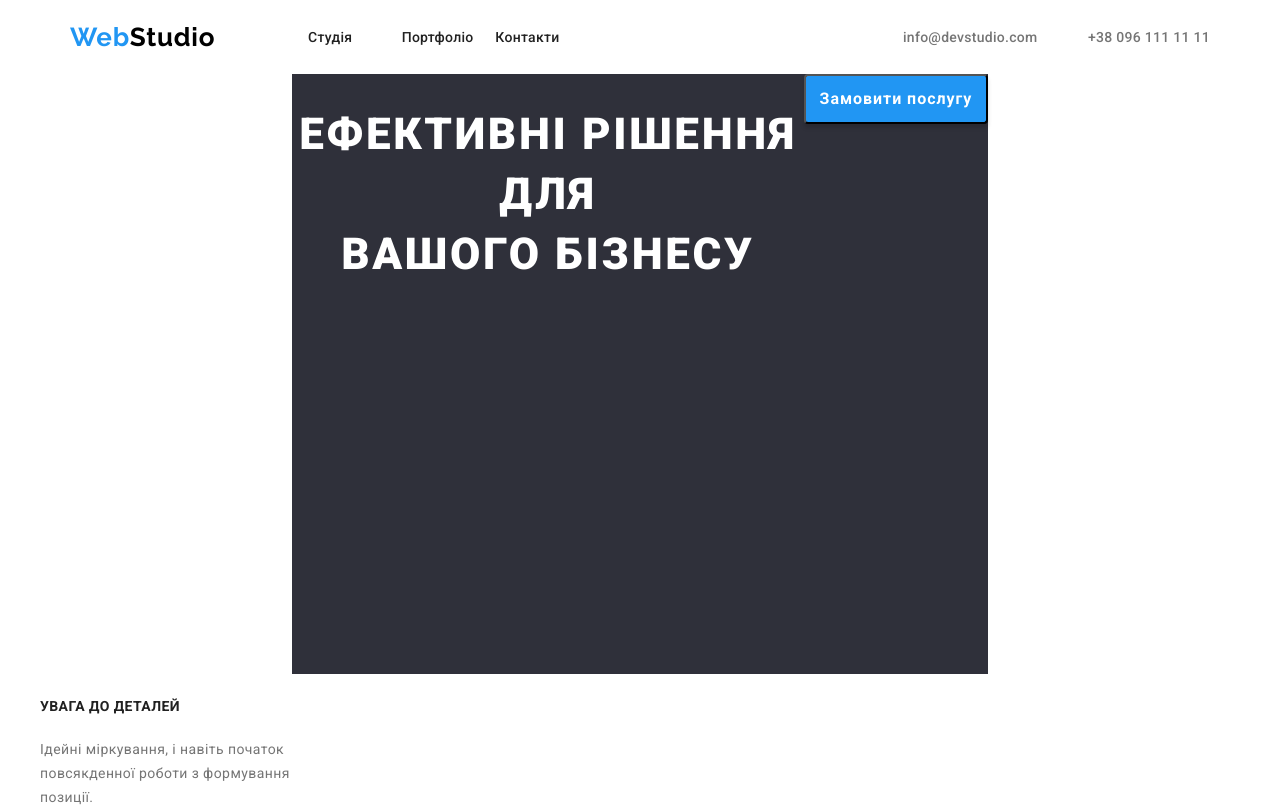
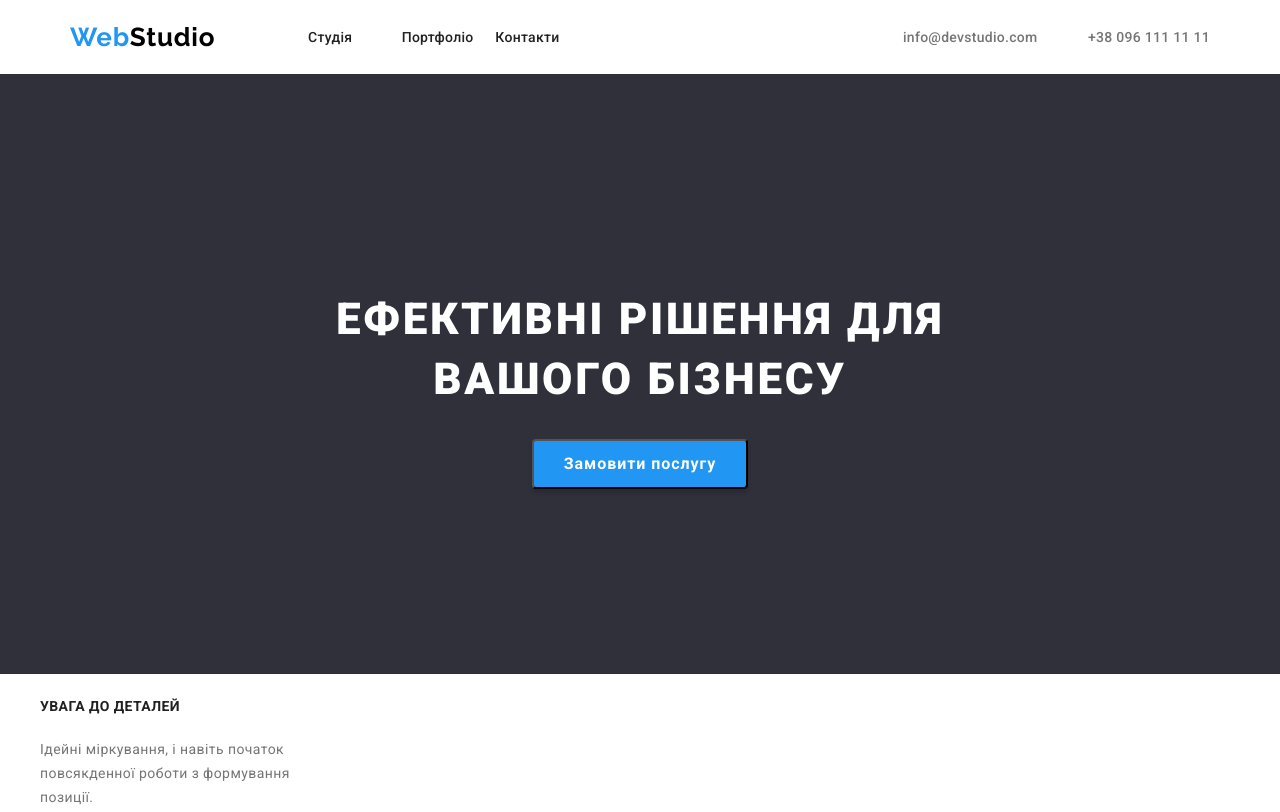
Before and after one commit to Nazariy150286/WebStudio, a plain HTML site: page index.html in a window 1280 px wide. Shown: the top 812 px of the page. Drawn offline with nearby package versions, Linux system fonts and the light colour scheme.

Commit message:
changed css

```diff
--- a/style.css
+++ b/style.css
@@ -101,9 +101,10 @@
   background-color: #2f303a;
 
   height: 600px;
-  width:696px;
   margin: 0 auto;
   justify-content: center;
+  flex-direction: column;
+  align-items: center ;
   display: flex;
 }
 
```
